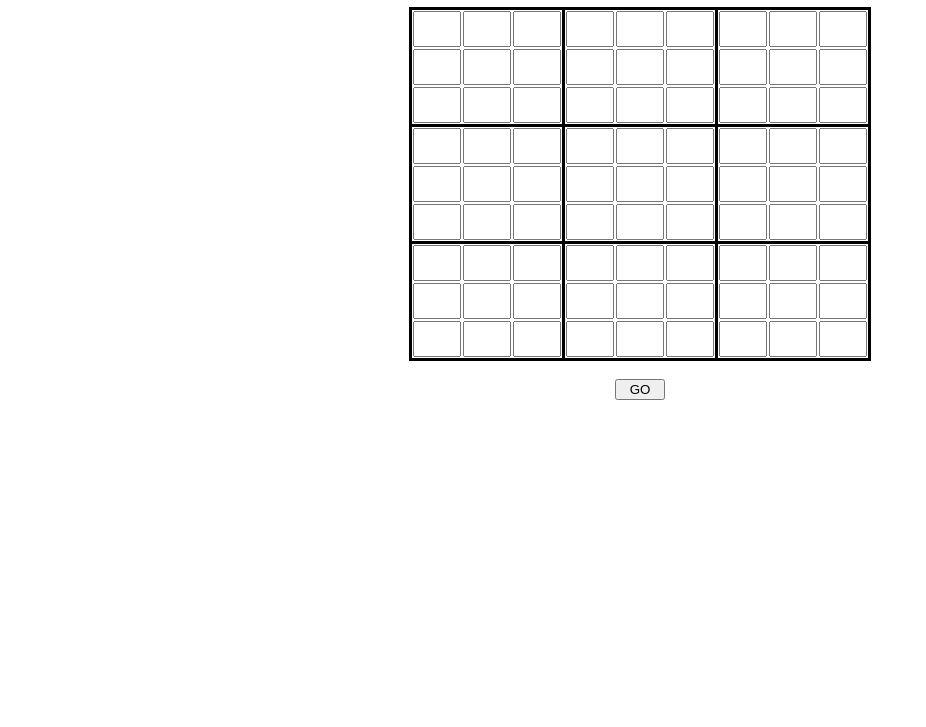
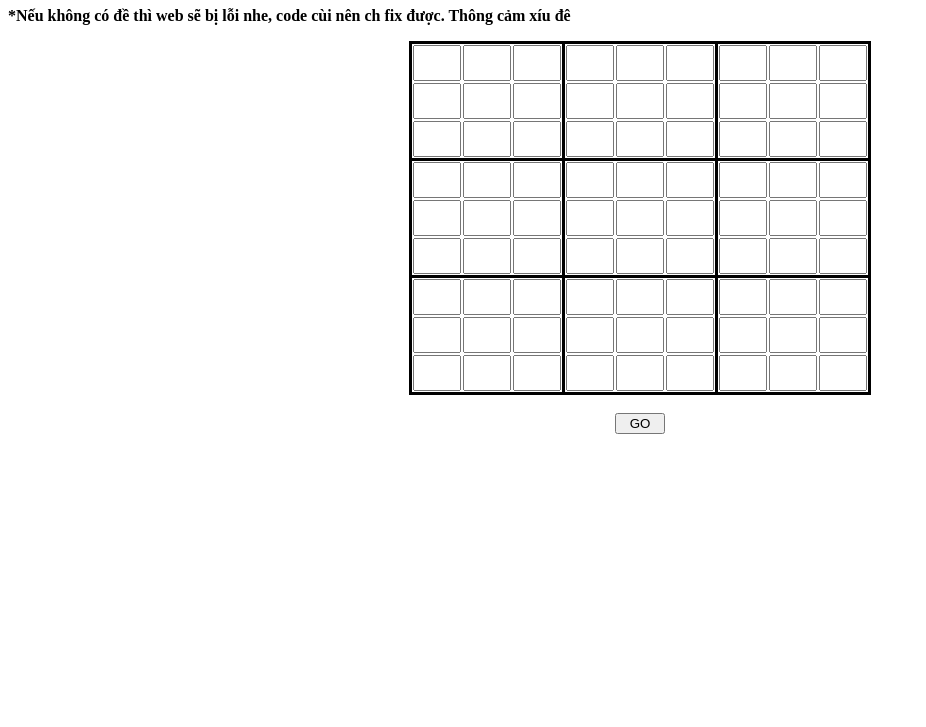
Before and after one commit to MinhThuan1608/MinhThuan1608.github.io, a plain HTML site: page soduku/index.html in a window 1280 px wide. Shown: the part 73-800 px from the top of the page, without its empty margins (0-926 px from the left). Drawn offline with Linux system fonts and the light colour scheme.

Commit message:
Update index.html

```diff
--- a/soduku/index.html
+++ b/soduku/index.html
@@ -12,6 +12,7 @@
 <body>
     <div class="body">
         <h1 id="header">Sudoku</h1>
+        <p id="luuY"><b>*Nếu không có đề thì web sẽ bị lỗi nhe, code cùi nên ch fix được. Thông cảm xíu đê</b></p>
         <div class="table">
             <table>
                 <colgroup>
```
